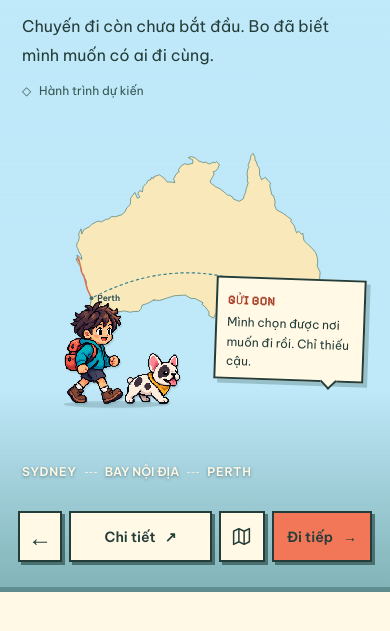
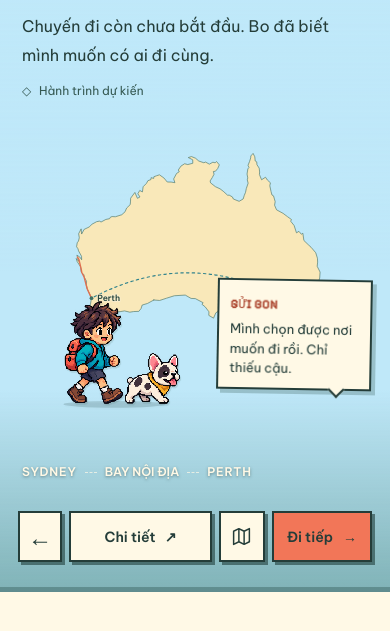
Before and after one commit to BoandBon/Bo-Bon, a website built with Vite: page index.html in a window 390 px wide. Shown: the part 1096-1727 px from the top of the page. Built offline with nearby package versions, Linux system fonts and the light colour scheme.

Commit message:
Update styles.css

```diff
--- a/styles.css
+++ b/styles.css
@@ -116,3 +116,42 @@ dialog .dialog-header{position:sticky;top:0;background:var(--paper);z-index:5;bo
     display: none;
   }
 }
+/* Hiện lời gửi Bon trên điện thoại, kể cả trong Instagram */
+@media (max-width: 700px) {
+  #travel-world #bon-note {
+    display: block;
+    top: auto;
+    left: auto;
+    right: 18px;
+    bottom: max(
+      24%,
+      calc(145px + env(safe-area-inset-bottom, 0px))
+    );
+
+    width: 155px;
+    max-width: calc(100% - 36px);
+    padding: 9px 11px;
+    transform: rotate(1deg);
+    z-index: 4;
+  }
+
+  #travel-world #bon-note > span {
+    font-size: 13px;
+  }
+
+  #travel-world #bon-note p {
+    margin-top: 4px;
+    font-size: 13px;
+    line-height: 1.5;
+    overflow-wrap: break-word;
+  }
+}
+
+/* Điện thoại nhỏ */
+@media (max-width: 374px) {
+  #travel-world #bon-note {
+    right: 14px;
+    width: 145px;
+    padding: 8px 10px;
+  }
+}
```
